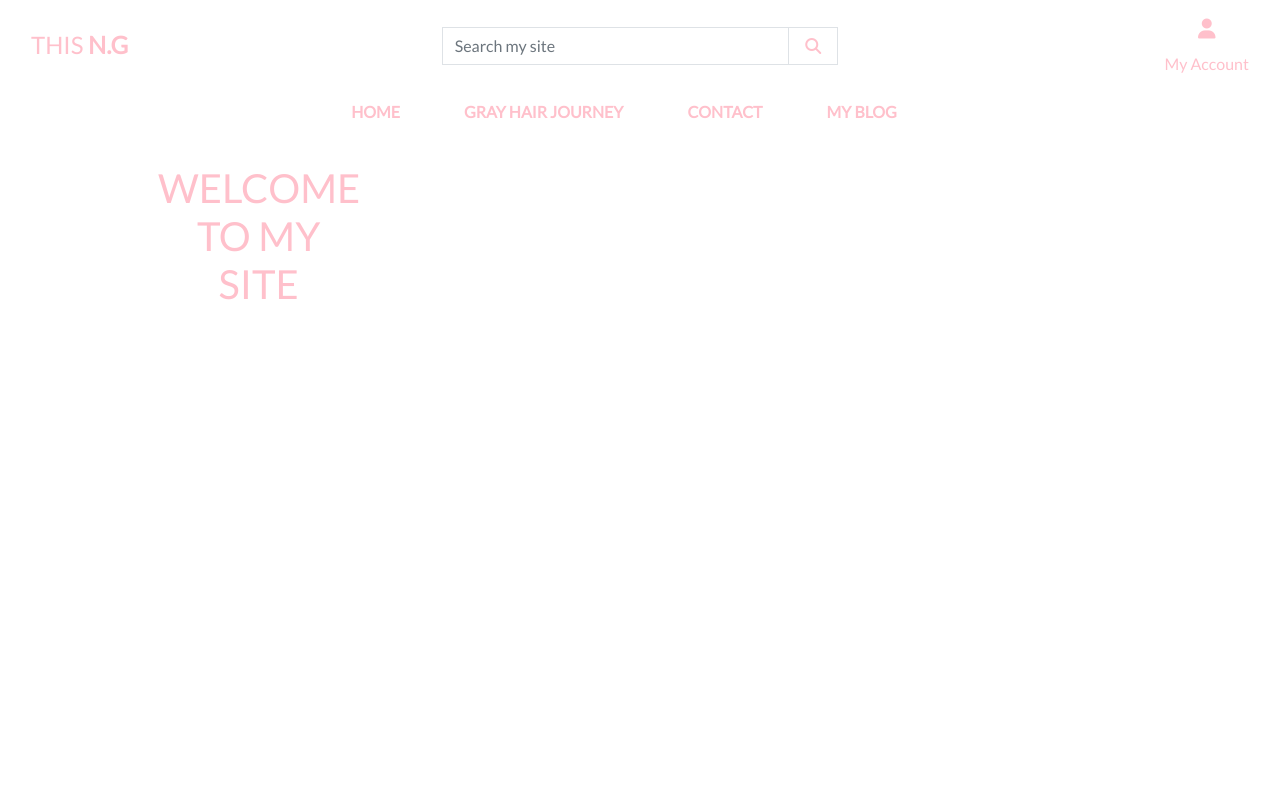
After one commit to JihanePett/thisnaturalgirl, a Django app: page /contact/ in a window 1280 px wide. The commit adds this page. Run offline with Django 3.2, Linux system fonts and the light colour scheme; some libraries are stand-ins or nearby versions.

Commit message:
added grayhair and contact templates with their urls and views and updated their link in base and main nav templates

```diff
--- /dev/null
+++ b/home/templates/home/contact.html
@@ -0,0 +1,27 @@
+{% extends "base.html" %}
+
+{% load static %}
+
+{% block page_header %}
+    <div class="container header-container">
+        <div class="row">
+            <div class="col"></div>
+        </div>
+    </div>
+{% endblock %}
+{% block extra-js %}{% endblock %}
+{% block content %}
+    <div class="container h-100">
+        <div class="row text-center">
+            <div class="col-md-5 col-sm-8">
+                <div class="col-md-7 col-sm-8 my-auto">
+                    <h1 class="display-5 logo-font text-black">
+                        Welcome to my site
+                    </h1>
+                </div>
+            </div>
+        </div>
+    {% endblock %}
+    {% block postloadjs %}
+        {{ block.super }}
+    {% endblock %}
--- a/home/urls.py
+++ b/home/urls.py
@@ -4,4 +4,6 @@ from . import views
 
 urlpatterns = [
     path('', views.index, name='home'),
+    path('grayhair/', views.grayhair, name='grayhair'),
+    path('contact/', views.contact, name='contact'),
 ]
--- a/home/views.py
+++ b/home/views.py
@@ -1,7 +1,33 @@
 from django.shortcuts import render
+from django.core.mail import send_mail
 
 # Create your views here.
 
 
 def index(request):
     return render(request, 'home/index.html')
+
+
+def grayhair(request):
+    return render(request, 'home/grayhair.html')
+
+
+def contact(request):
+    if request.method == 'POST':
+        message_name = request.POST['message-name']
+        message_mail = request.POST['message-mail']
+        message = request.POST['message']
+
+        # send a mail
+        send_mail(
+            message_name,  # subject
+            message,  # message
+            message_mail,  # from email
+            ['jihane.azim@gmail.com']  # to email
+        )
+
+        return render(request,
+                      'home/contact.html',
+                      {'message_name': message_name})
+    else:
+        return render(request, 'home/contact.html', {})
--- a/static/css/base.css
+++ b/static/css/base.css
@@ -40,6 +40,16 @@ color: pink;
 width: fit-content;
 }
 
+.overlay {
+    height: 100%;
+    width: 100%;
+    top: 0;
+    left: 0;
+    position: fixed;
+    background: white;
+    z-index: -1;
+}
+
 /* -------------------------------- Media Queries */
 
 /* Slightly larger container on xl screens */
--- a/templates/base.html
+++ b/templates/base.html
@@ -37,7 +37,7 @@
         <header class="container-fluid fixed-top">
             <div id="topnav" class="row bg-white pt-lg-2 d-none d-lg-flex">
                 <div class="col-12 col-lg-4 my-auto py-1 py-lg-0 text-center text-lg-left">
-                    <a href="" class="nav-link main-logo-link">
+                    <a href="{% url 'home' %}" class="nav-link main-logo-link">
                         <h4 class="logo-font my-0">This <strong>N.G</strong>
                         </h4>
                     </a>
--- a/templates/includes/main-nav.html
+++ b/templates/includes/main-nav.html
@@ -1,15 +1,15 @@
 <div class="collapse navbar-collapse" id="main-nav">
     <ul class="navbar-nav w-auto mx-auto">
         <li class="nav-item">
-            <a class="logo-font font-weight-bold nav-link text-pink mr-5" href="" id="home-link">Home</a>
+            <a class="logo-font font-weight-bold nav-link text-pink mr-5" href="{% url 'home' %}" id="home-link">Home</a>
         </li>
         <li class="nav-item ">
-            <a class="logo-font font-weight-bold nav-link text-pink mr-5" href="" id="grayhair-link">
+            <a class="logo-font font-weight-bold nav-link text-pink mr-5" href="{% url 'grayhair' %}" id="grayhair-link">
                 Gray hair journey
             </a>
         </li>
         <li class="nav-item ">
-            <a class="logo-font font-weight-bold nav-link text-pink mr-5" href="" id="contact-link">Contact</a>
+            <a class="logo-font font-weight-bold nav-link text-pink mr-5" href="{% url 'contact' %}" id="contact-link">Contact</a>
         </li>
         <li class="nav-item ">
             <a class="logo-font font-weight-bold nav-link text-pink mr-5" href="" id="blog-link">
--- a/thisnaturalgirl/settings.py
+++ b/thisnaturalgirl/settings.py
@@ -142,6 +142,12 @@ USE_L10N = True
 
 USE_TZ = True
 
+# email settings
+EMAIL_HOST = 'smtp.gmail.com'
+EMAIL_PORT = '587'
+EMAIL_POST_USER = 'jihane.azim@gmail.com'
+EMAIL_HOST_PASSWORD = os.environ.get('EMAIL_HOST_PASS', '')
+EMAIL_USE_TLS = True
 
 # Static files (CSS, JavaScript, Images)
 # https://docs.djangoproject.com/en/3.1/howto/static-files/
```
Also changed, not shown: home/templates/home/grayhair.html (added, +27 -0 lines).
